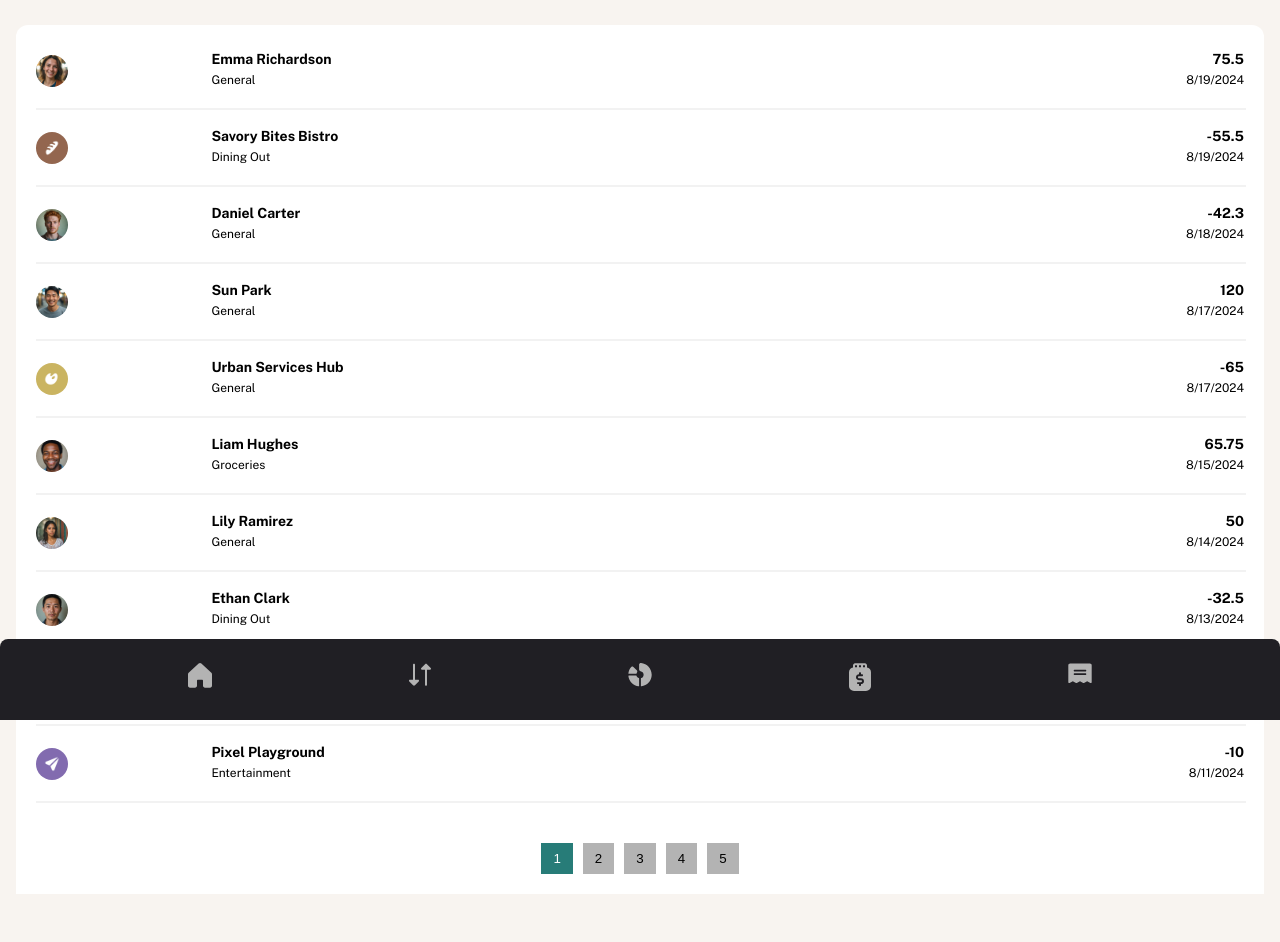
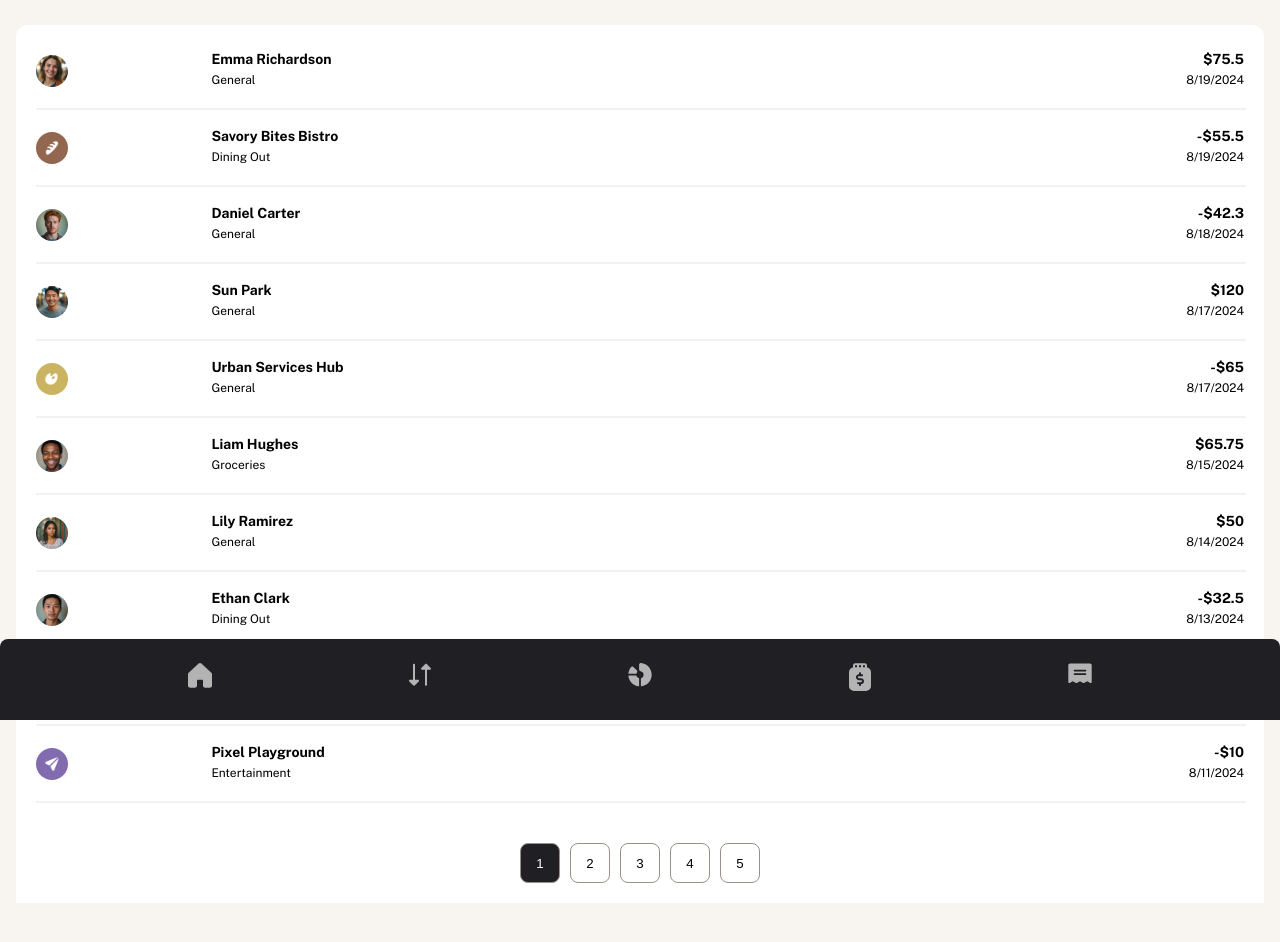
Before and after one commit to davupls/personal-finance-app, a React (Create React App) app in the folder finance-app/: page /transactions in a window 1280 px wide. Shown: the part 80-1022 px from the top of the page. Built offline with nearby package versions, Linux system fonts and the light colour scheme.

Commit message:
Enhance Transactions page with improved pagination button styles and format transaction amounts for better clarity

```diff
--- a/finance-app/src/assets/css/style.css
+++ b/finance-app/src/assets/css/style.css
@@ -181,12 +181,15 @@ p {
   .pagination button {
     margin: 0 5px;
     padding: 8px 12px;
-    border: none;
-    background-color: var(--grey-300);
+    border: 1px solid var(--beige-500);
+    border-radius: 8px;
+    background-color: var(--white);
     cursor: pointer;
+    width: 40px;
+    height: 40px;
   }
 
   .pagination button.active {
-    background-color: var(--secondary-green);
+    background-color: var(--grey-900);
     color: white;
   }
--- a/finance-app/src/pages/Transactions.js
+++ b/finance-app/src/pages/Transactions.js
@@ -30,7 +30,9 @@ function Transactions() {
             <p className="transaction-name text-preset-4">{transaction.name}</p>
             <p className="transaction-date text-preset-5">{new Date(transaction.date).toLocaleDateString()}</p>
             <p className="transaction-category text-preset-5">{transaction.category}</p>
-            <p className="transaction-amount text-preset-4">{transaction.amount}</p>
+            <p className="transaction-amount text-preset-4">
+              {transaction.amount < 0 ? `-$${Math.abs(transaction.amount)}` : `$${transaction.amount}`}
+            </p>
             <hr className="hr" />
           </div>
         ))}
```
